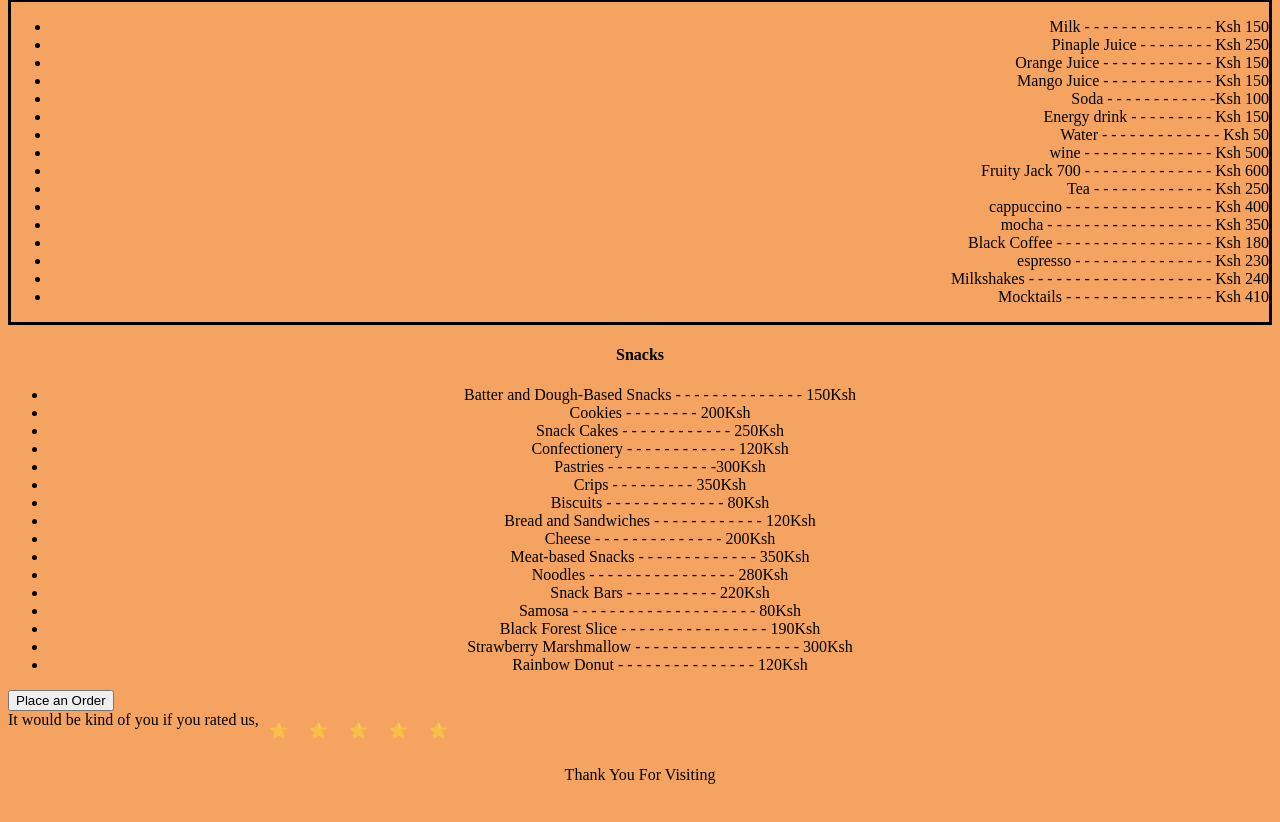
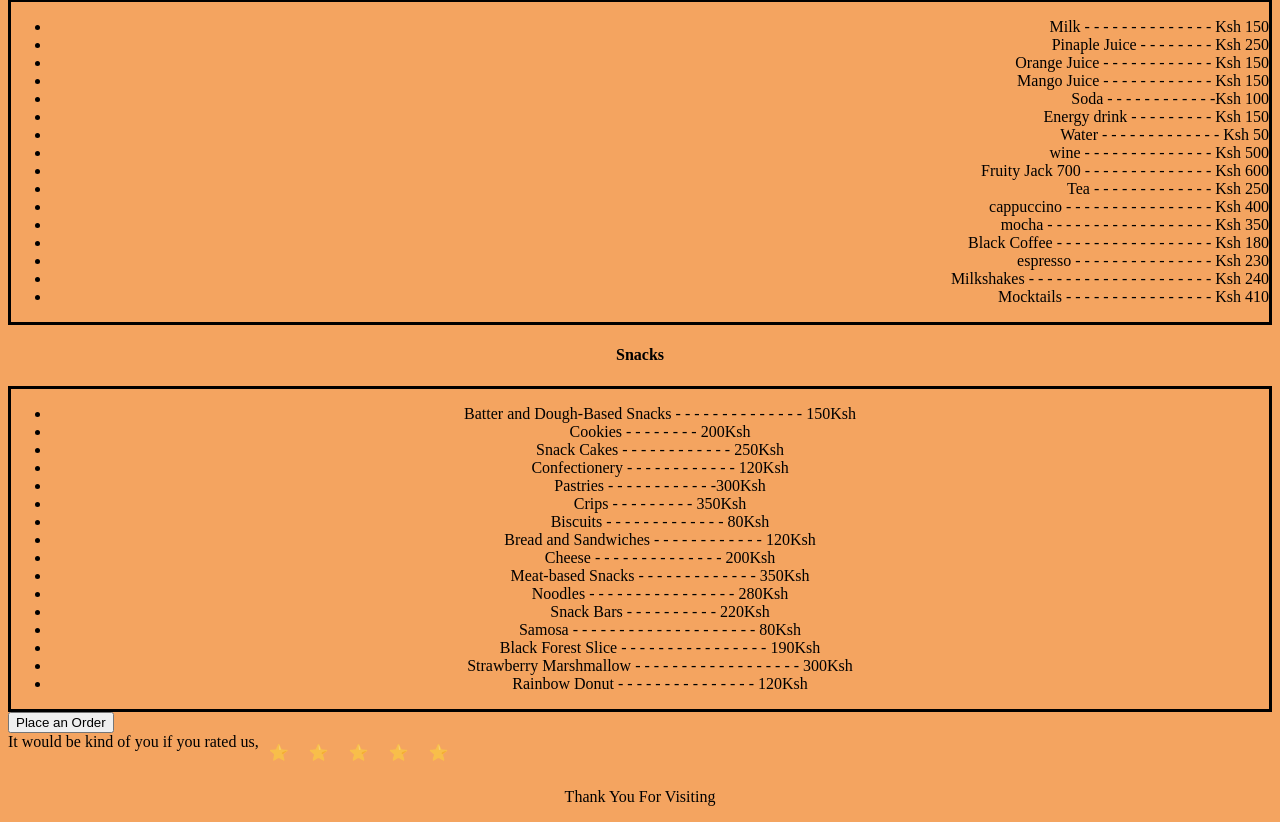
Before and after one commit to Yuongren/Project-Meal-Menu, a plain HTML site: page index.html in a window 1280 px wide. Shown: the part 551-1373 px from the top of the page. Before the commit the page ends 1351 px from the top, so only its background shows below. Drawn offline with Linux system fonts and the light colour scheme.

Commit message:
new elements added in css

```diff
--- a/style.css
+++ b/style.css
@@ -31,8 +31,8 @@ h4{
 #snacks{
     text-align: center;
     border-radius: 0%;
-    /* border-style: solid;
-    border-width: medium; */
+    border-style: solid;
+    border-width: medium;
 }
 
 .stars {
```
